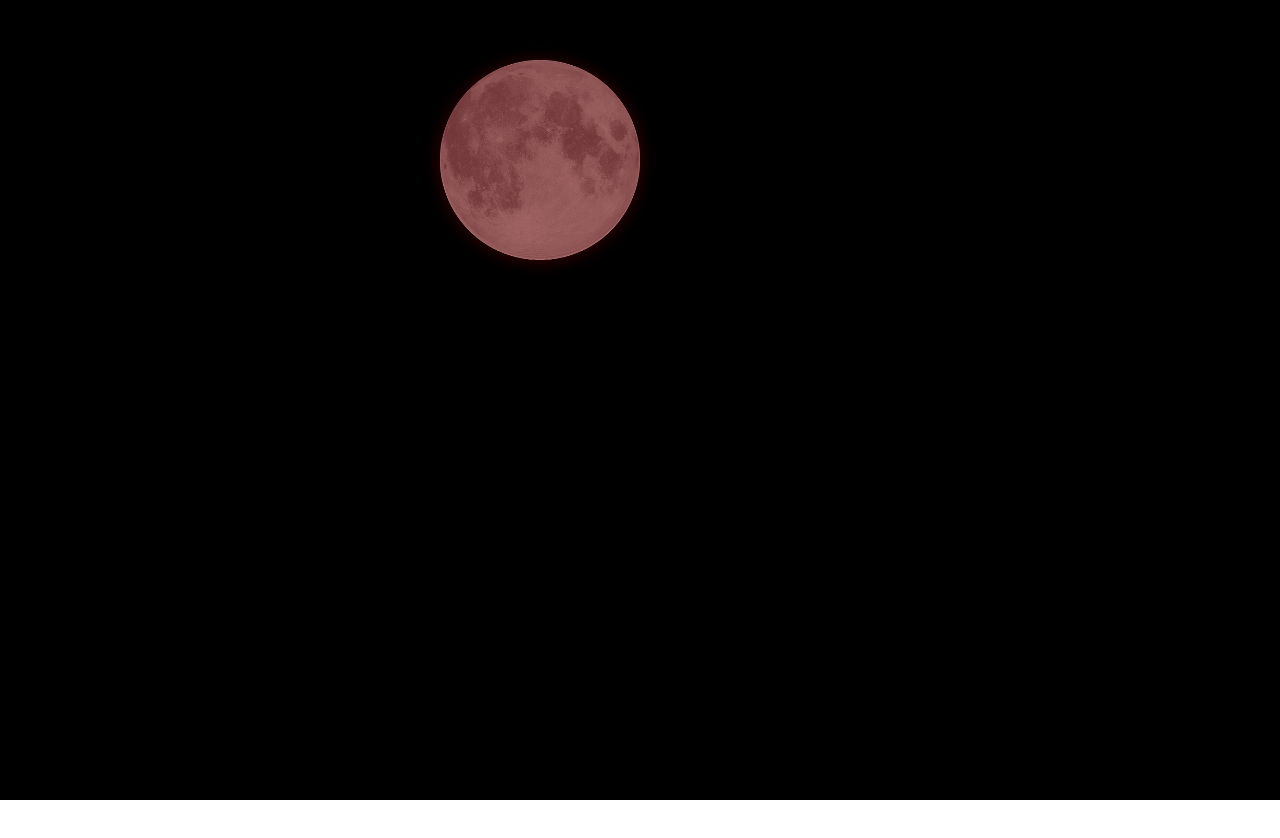
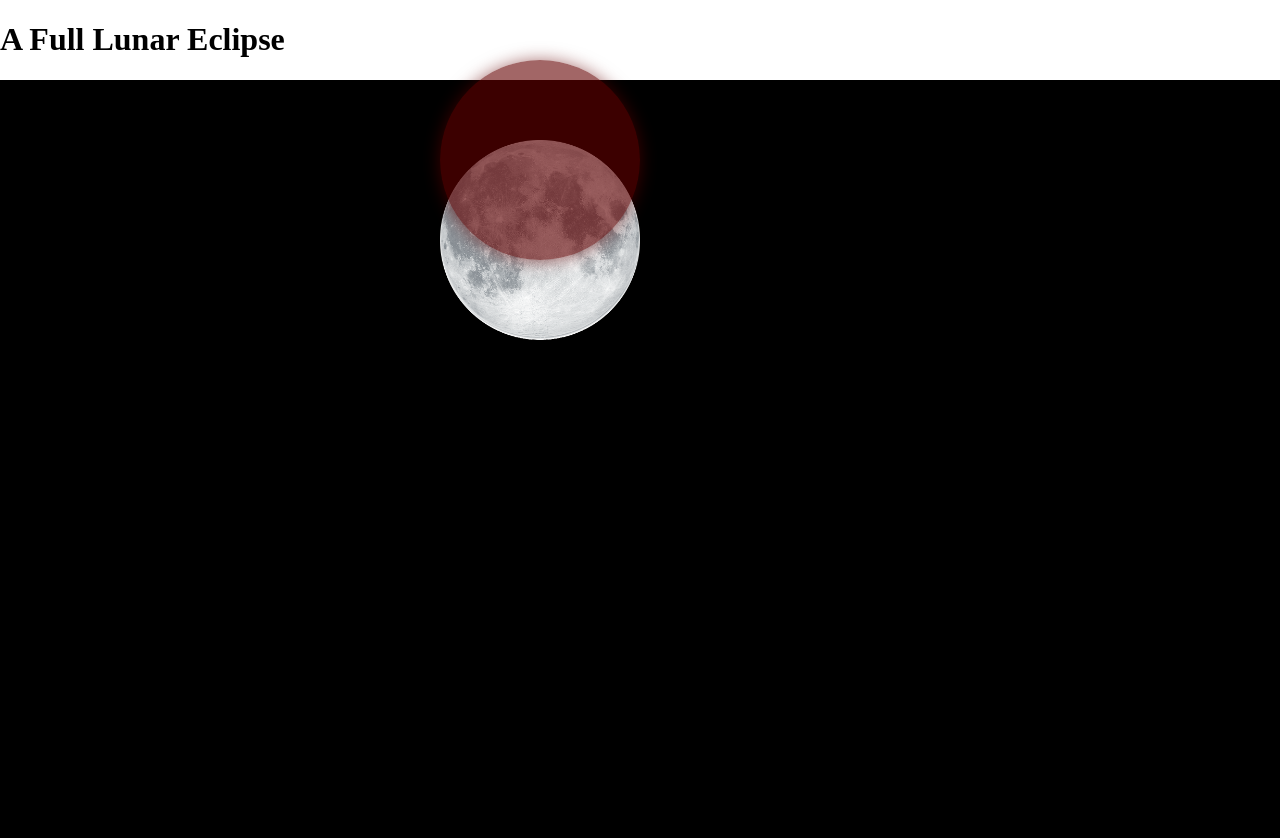
Before and after one commit to boombaca/lunar-eclipse, a plain HTML site: page index.html in a window 1280 px wide. Before the commit the page ends 800 px from the top, so only its background shows below. Drawn offline with Linux system fonts and the light colour scheme.

Commit message:
Update index.html

```diff
--- a/index.html
+++ b/index.html
@@ -7,6 +7,7 @@
   <link rel="stylesheet" href="./styles.css">
 </head>
 <body>
+  <h1>A Full Lunar Eclipse</h1>
   <div class="sky">
     <img src='./img/moon.png' class='moon' />
   </div>
```
